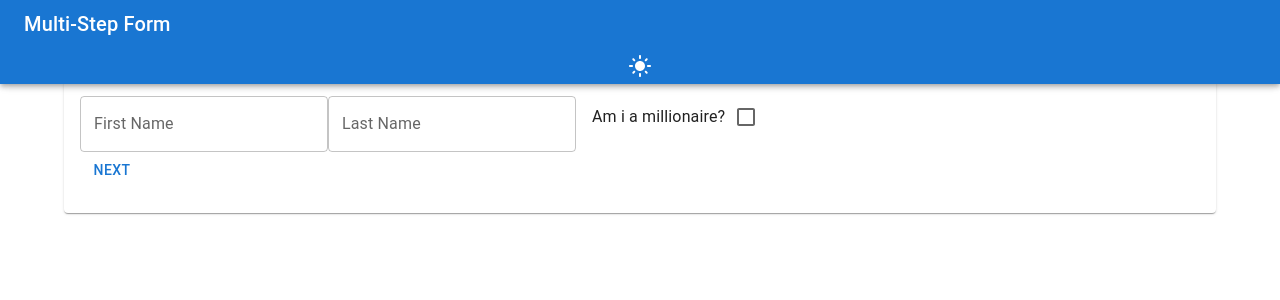
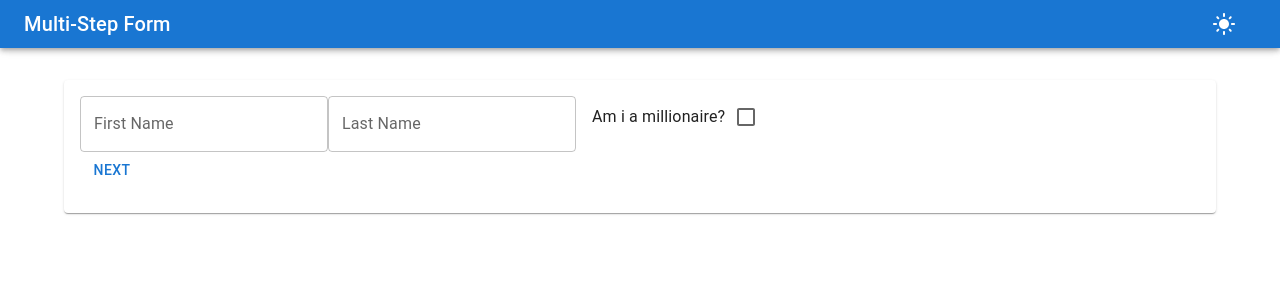
Before and after one commit to marcos-aparicio/materialui-basic-form, a React (Create React App) app: page / in a window 1280 px wide. Shown: the top 300 px of the page. Built offline with nearby package versions, Linux system fonts and the light colour scheme.

Commit message:
fixing appbar layout

```diff
--- a/src/pages/App.tsx
+++ b/src/pages/App.tsx
@@ -49,10 +49,13 @@ export default function App() {
     <ColorModeContext.Provider value={colorMode}>
       <ThemeProvider theme={theme}>
         <AppBar position="fixed">
-          <Toolbar variant="dense">
+          <Toolbar
+            variant="dense"
+            sx={{ display: "flex", justifyContent: "space-between" }}
+          >
             <Typography variant="h6">Multi-Step Form</Typography>
+            <ThemeToggler />
           </Toolbar>
-          <ThemeToggler />
         </AppBar>
         <CssBaseline />
         <Container>
```
